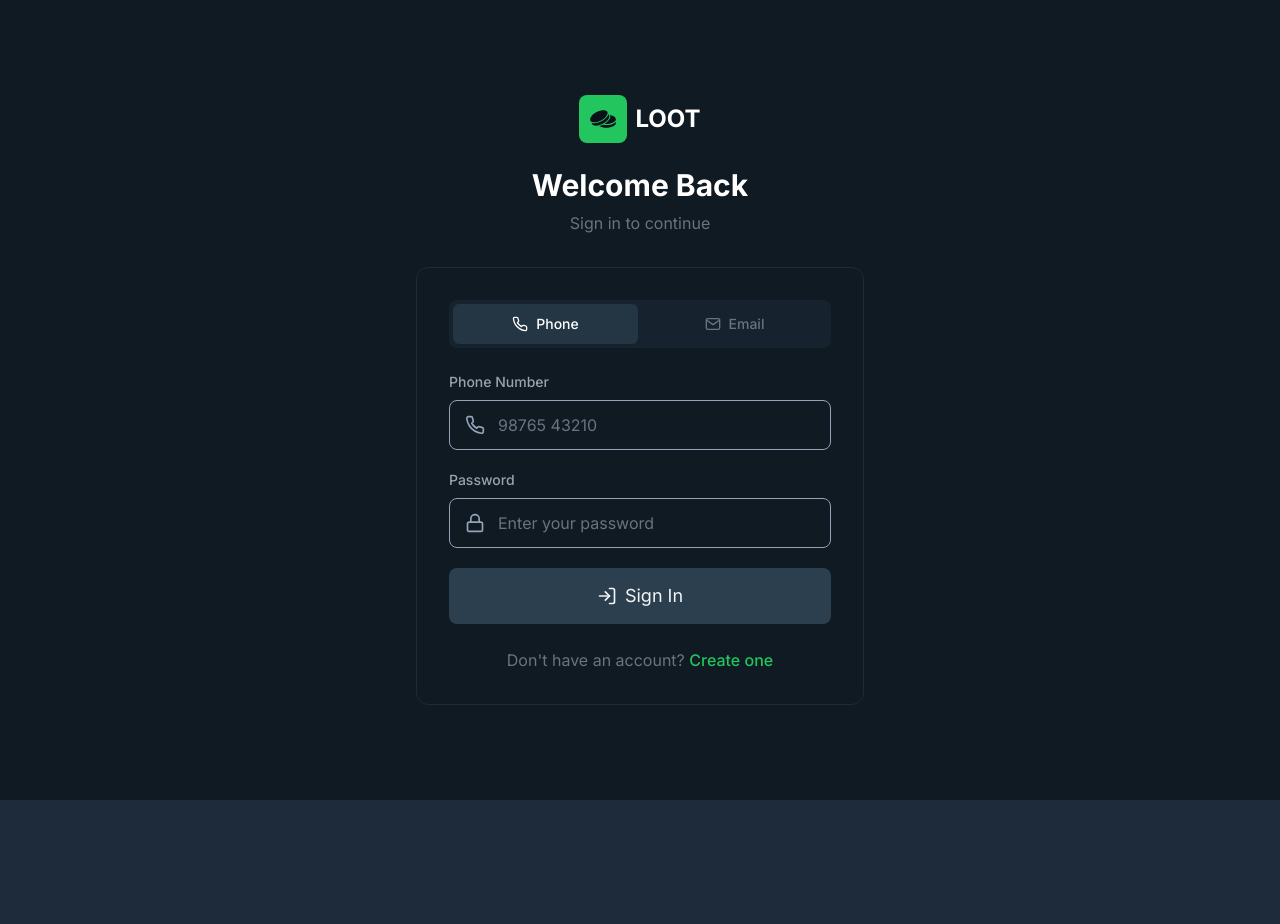
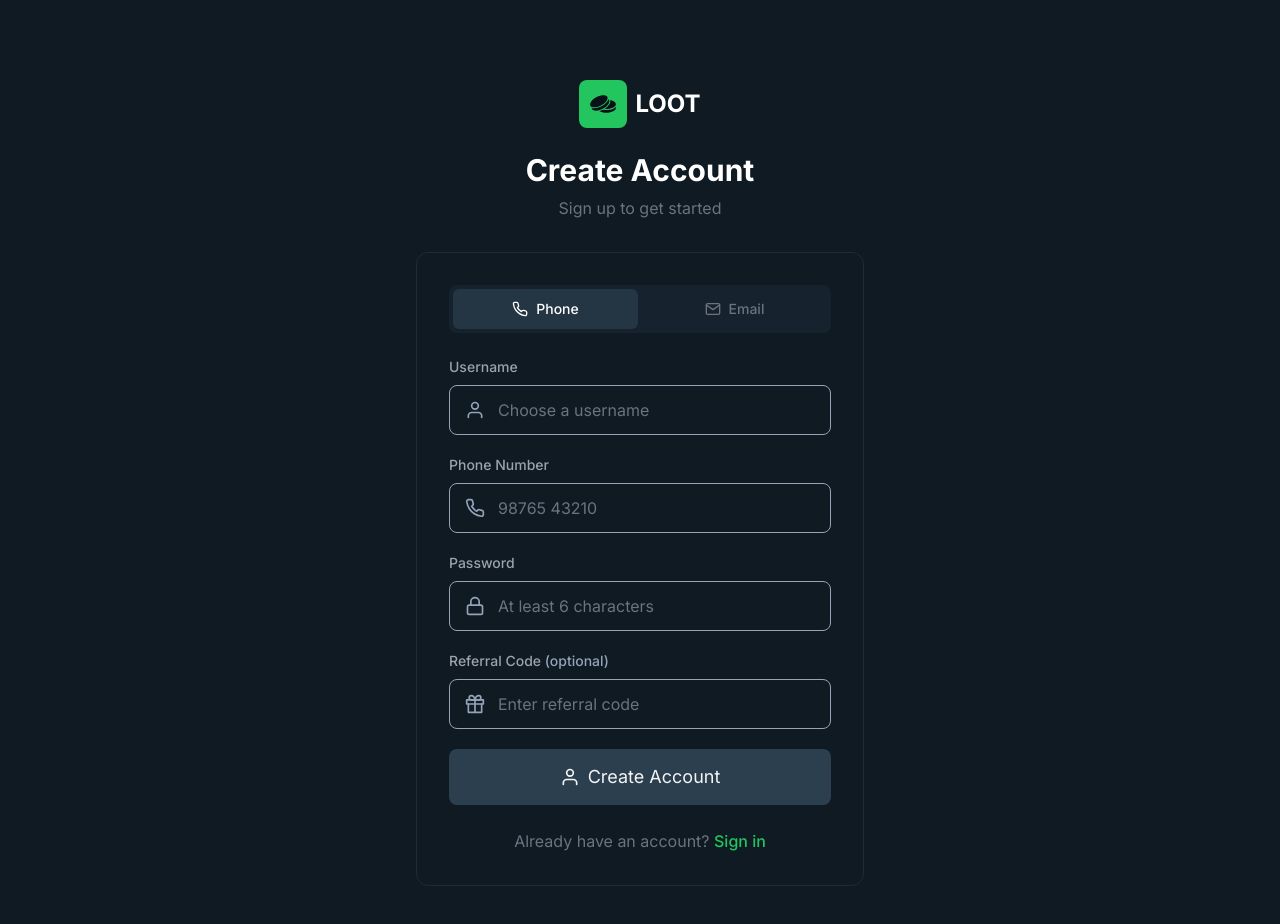
Before and after one commit to chandan-blip/zynk_loot, a React (Vite) app in the folder frontend/: page /register in a window 1280 px wide. Shown: the top 924 px of the page. Before the commit the page ends 800 px from the top, so only its background shows below. Built offline with nearby package versions, Linux system fonts and the light colour scheme; no server answers.

Commit message:
upgraded

```diff
--- a/frontend/src/pages/Contact.jsx
+++ b/frontend/src/pages/Contact.jsx
@@ -174,7 +174,19 @@ function Contact() {
           </div>
         </div>
         <p className="text-gray-400 text-sm leading-relaxed">
-          LOOT Market Technologies Pvt. Ltd.
+          LOOT Market, operated by Curacao eGaming Licence Holder
+        </p>
+        <p className="text-gray-400 text-sm leading-relaxed mt-1">
+          Regent Gaming Ltd.
+        </p>
+        <p className="text-gray-400 text-sm leading-relaxed mt-1">
+          Fransche Bloemweg 4, Willemstad, Curacao
+        </p>
+        <p className="text-gray-400 text-sm leading-relaxed mt-1">
+          Licence No: 365/JAZ | Registered in Curacao
+        </p>
+        <p className="text-gray-400 text-sm leading-relaxed mt-1">
+          Email: compliance@lootmarket.store
         </p>
       </motion.div>
     </div>
--- a/frontend/src/pages/History.jsx
+++ b/frontend/src/pages/History.jsx
@@ -111,33 +111,35 @@ function History() {
                   animate={{ opacity: 1, x: 0 }}
                   exit={{ opacity: 0, x: 20 }}
                   transition={{ delay: i * 0.02 }}
-                  className="grid grid-cols-12 gap-2 md:gap-4 px-3 sm:px-6 py-4 hover:bg-dark-700/30 transition-colors items-center"
+                  className="flex flex-col gap-2 md:grid md:grid-cols-12 md:gap-4 px-3 sm:px-6 py-4 hover:bg-dark-700/30 transition-colors md:items-center"
                 >
+                  {/* Top row (mobile): Period + Date */}
+                  <div className="flex items-center justify-between md:contents">
                     {/* Period */}
-                  <div className="col-span-4 md:col-span-3">
+                    <div className="md:col-span-3">
                       <div className="flex items-center gap-2">
                         <div className="w-8 h-8 sm:w-10 sm:h-10 rounded-lg bg-dark-700/50 flex items-center justify-center border border-dark-400/30">
                           <GiTrophy className="w-4 h-4 text-accent" />
                         </div>
-                      <div>
                         <p className="text-xs sm:text-sm font-bold text-white">
                           #{item.period_id || item.id}
                         </p>
-                        <p className="text-xs text-gray-500 md:hidden">{formatDate(item.draw_date)}</p>
-                      </div>
                       </div>
                     </div>
 
-                  {/* Date - Desktop only */}
-                  <div className="hidden md:block md:col-span-3">
-                    <p className="text-white text-sm">{formatDate(item.draw_date)}</p>
-                    <p className="text-xs text-gray-500">
+                    {/* Date */}
+                    <div className="md:col-span-3">
+                      <p className="text-white text-xs sm:text-sm">{formatDate(item.draw_date)}</p>
+                      <p className="text-xs text-gray-500 text-right md:text-left">
                         {item.status === 'completed' ? 'Completed' : item.status}
                       </p>
                     </div>
+                  </div>
 
+                  {/* Bottom row (mobile): Winning Number + Pool */}
+                  <div className="flex items-center justify-between md:contents">
                     {/* Winning Number */}
-                  <div className="col-span-4 md:col-span-3 text-center">
+                    <div className="md:col-span-3 md:text-center">
                       <div className="inline-flex items-center gap-1">
                         {item.winning_number.split('').map((digit, idx) => (
                           <span
@@ -151,12 +153,13 @@ function History() {
                     </div>
 
                     {/* Pool */}
-                  <div className="col-span-4 md:col-span-3 text-right">
+                    <div className="md:col-span-3 md:text-right">
                       <div className="flex items-center justify-end gap-1">
-                      <GiTwoCoins className="w-4 h-4 text-accent" />
+                        <GiTwoCoins className="w-4 h-4 text-accent shrink-0" />
                         <span className="text-accent font-bold text-sm sm:text-base">
                           {parseFloat(item.total_pool || 0).toLocaleString()}
                         </span>
+                      </div>
                     </div>
                   </div>
                 </motion.div>
--- a/frontend/src/pages/Home.jsx
+++ b/frontend/src/pages/Home.jsx
@@ -1176,7 +1176,7 @@ function Home() {
                 <FiUsers className="w-4 h-4 text-accent" />
                 <span className="text-gray-500 text-xs">Participants</span>
               </div>
-              <p className="text-white font-bold text-lg">{prizePool.participants.toLocaleString()}</p>
+              <p className="text-white font-bold text-lg">{prizePool.participants >= 2000 ? prizePool.participants.toLocaleString() : String(Math.floor(100 + (prizePool.total % 900))).padStart(3, '0')}</p>
             </div>
             <div className="p-3 rounded-lg bg-dark-800/50">
               <div className="flex items-center gap-2 mb-1">
--- a/frontend/src/pages/Register.jsx
+++ b/frontend/src/pages/Register.jsx
@@ -1,7 +1,7 @@
 import { useState } from 'react';
-import { Link, useNavigate } from 'react-router-dom';
+import { Link, useNavigate, useSearchParams } from 'react-router-dom';
 import { motion } from 'framer-motion';
-import { FiMail, FiLock, FiLogIn, FiPhone, FiAlertCircle } from 'react-icons/fi';
+import { FiMail, FiLock, FiUser, FiPhone, FiAlertCircle, FiGift } from 'react-icons/fi';
 import { GiTwoCoins } from 'react-icons/gi';
 import toast from 'react-hot-toast';
 import * as api from '../services/api';
@@ -9,13 +9,16 @@ import useStore from '../store/useStore';
 import { validatePhone } from '../utils/validators';
 import usePageTitle from '../hooks/usePageTitle';
 
-function Login() {
+function Register() {
   usePageTitle('Register');
 
+  const [searchParams] = useSearchParams();
   const [authMethod, setAuthMethod] = useState('phone');
+  const [username, setUsername] = useState('');
   const [email, setEmail] = useState('');
   const [phone, setPhone] = useState('');
   const [password, setPassword] = useState('');
+  const [referralCode, setReferralCode] = useState(searchParams.get('ref') || '');
   const [loading, setLoading] = useState(false);
   const [error, setError] = useState('');
   const { login } = useStore();
@@ -26,8 +29,23 @@ function Login() {
 
     setError('');
     const contact = authMethod === 'email' ? email : phone;
-    if (!contact || !password) {
+    if (!username || !contact || !password) {
       setError('Please fill in all fields');
+      return;
+    }
+
+    if (username.length < 3) {
+      setError('Username must be at least 3 characters');
+      return;
+    }
+
+    if (!/^[a-zA-Z0-9_]+$/.test(username)) {
+      setError('Username can only contain letters, numbers, and underscores');
+      return;
+    }
+
+    if (password.length < 6) {
+      setError('Password must be at least 6 characters');
       return;
     }
 
@@ -40,18 +58,20 @@ function Login() {
 
     setLoading(true);
     try {
-      const response = await api.login({
+      const response = await api.register({
+        username,
         email: authMethod === 'email' ? email : undefined,
         phone: authMethod === 'phone' ? normalizedPhone : undefined,
         password,
+        referralCode: referralCode || undefined,
       });
       if (response.data.success) {
         login(response.data.data.token, response.data.data.user);
-        toast.success('Welcome back!');
+        toast.success('Account created successfully!');
         navigate('/');
       }
     } catch (err) {
-      const msg = err.response?.data?.message || 'Login failed';
+      const msg = err.response?.data?.message || 'Registration failed';
       setError(msg);
       toast.error(msg);
     } finally {
@@ -74,8 +94,8 @@ function Login() {
             </div>
             <span className="text-2xl font-bold text-white">LOOT</span>
           </Link>
-          <h1 className="text-3xl font-bold text-white mb-2">Welcome Back</h1>
-          <p className="text-gray-500">Sign in to continue</p>
+          <h1 className="text-3xl font-bold text-white mb-2">Create Account</h1>
+          <p className="text-gray-500">Sign up to get started</p>
         </div>
 
         {/* Form */}
@@ -109,6 +129,23 @@ function Login() {
           </div>
 
           <form onSubmit={handleSubmit} className="space-y-5">
+            {/* Username */}
+            <div>
+              <label className="block text-sm font-medium text-gray-400 mb-2">Username</label>
+              <div className="relative">
+                <FiUser className="absolute left-4 top-1/2 -translate-y-1/2 text-dark-200 w-5 h-5" />
+                <input
+                  type="text"
+                  name="username"
+                  autoComplete="username"
+                  value={username}
+                  onChange={(e) => setUsername(e.target.value.replace(/[^a-zA-Z0-9_]/g, '').slice(0, 50))}
+                  className="input w-full pl-12 pr-4 py-3 bg-transparent border border-dark-200 rounded-lg outline-none"
+                  placeholder="Choose a username"
+                />
+              </div>
+            </div>
+
             {/* Phone or Email */}
             {authMethod === 'phone' ? (
               <div>
@@ -157,7 +194,23 @@ function Login() {
                   value={password}
                   onChange={(e) => setPassword(e.target.value)}
                   className="input w-full pl-12 pr-4 py-3 bg-transparent border border-dark-200 rounded-lg outline-none"
-                  placeholder="Enter your password"
+                  placeholder="At least 6 characters"
+                />
+              </div>
+            </div>
+
+            {/* Referral Code */}
+            <div>
+              <label className="block text-sm font-medium text-gray-400 mb-2">Referral Code <span className="text-dark-200">(optional)</span></label>
+              <div className="relative">
+                <FiGift className="absolute left-4 top-1/2 -translate-y-1/2 text-dark-200 w-5 h-5" />
+                <input
+                  type="text"
+                  name="referralCode"
+                  value={referralCode}
+                  onChange={(e) => setReferralCode(e.target.value)}
+                  className="input w-full pl-12 pr-4 py-3 bg-transparent border border-dark-200 rounded-lg outline-none"
+                  placeholder="Enter referral code"
                 />
               </div>
             </div>
@@ -185,21 +238,21 @@ function Login() {
               {loading ? (
                 <span className="flex items-center justify-center gap-2">
                   <div className="w-5 h-5 border-2 border-dark-900 border-t-transparent rounded-full animate-spin" />
-                  <span>Signing in...</span>
+                  <span>Creating account...</span>
                 </span>
               ) : (
                 <span className="flex items-center justify-center gap-2">
-                  <FiLogIn className="w-5 h-5" />
-                  <span>Sign In</span>
+                  <FiUser className="w-5 h-5" />
+                  <span>Create Account</span>
                 </span>
               )}
             </motion.button>
           </form>
 
           <div className="mt-6 text-center text-gray-500">
-            Don't have an account?{' '}
-            <Link to="/register" className="text-accent hover:underline font-medium">
-              Create one
+            Already have an account?{' '}
+            <Link to="/login" className="text-accent hover:underline font-medium">
+              Sign in
             </Link>
           </div>
         </div>
@@ -208,4 +261,4 @@ function Login() {
   );
 }
 
-export default Login;
+export default Register;
--- a/frontend/src/pages/admin/AdminSettings.jsx
+++ b/frontend/src/pages/admin/AdminSettings.jsx
@@ -48,6 +48,8 @@ const settingIcons = {
   activity_weight_zynk_buy: FiPercent,
   activity_weight_transfer: FiPercent,
   activity_weight_withdrawal: FiPercent,
+  activity_weight_game_win: FiPercent,
+  activity_weight_game_play: FiPercent,
 
   // Session hours
   session_1_generate_hour: FiClock,
@@ -104,6 +106,8 @@ const settingLabels = {
   activity_weight_zynk_buy: 'Zynk Buy Weight (%)',
   activity_weight_transfer: 'Transfer Weight (%)',
   activity_weight_withdrawal: 'Withdrawal Weight (%)',
+  activity_weight_game_win: 'Game Win Weight (%)',
+  activity_weight_game_play: 'Game Play Weight (%)',
 
   // Session 1
   session_1_generate_hour: 'Session 1 Generate Hour',
@@ -128,7 +132,7 @@ const settingCategories = {
   'Prize Settings': ['exact_match_multiplier', 'near_match_multiplier', 'vote_reward'],
   'Referral Settings': ['referral_commission_rate'],
   'Investment Settings': ['invest_enabled', 'invest_min_amount', 'invest_max_amount', 'invest_max_per_user', 'invest_base_rate_min', 'invest_base_rate_max', 'invest_early_withdraw_penalty'],
-  'Live Activity Feed': ['activity_enabled', 'activity_frequency_min', 'activity_frequency_max', 'activity_amount_digits_min', 'activity_amount_digits_max', 'activity_weight_vote', 'activity_weight_buy', 'activity_weight_sell', 'activity_weight_win', 'activity_weight_zynk_buy', 'activity_weight_transfer', 'activity_weight_withdrawal'],
+  'Live Activity Feed': ['activity_enabled', 'activity_frequency_min', 'activity_frequency_max', 'activity_amount_digits_min', 'activity_amount_digits_max', 'activity_weight_vote', 'activity_weight_buy', 'activity_weight_sell', 'activity_weight_win', 'activity_weight_zynk_buy', 'activity_weight_transfer', 'activity_weight_withdrawal', 'activity_weight_game_win', 'activity_weight_game_play'],
   'Session 1 (Morning)': ['session_1_generate_hour', 'session_1_reveal_start_hour', 'session_1_reveal_end_hour'],
   'Session 2 (Evening)': ['session_2_generate_hour', 'session_2_reveal_start_hour', 'session_2_reveal_end_hour'],
   'Session 3 (Night)': ['session_3_generate_hour', 'session_3_reveal_start_hour', 'session_3_reveal_end_hour']
```
Also changed, not shown: 2 other files (tests, documents, lock files or other folders). Lines whose indentation alone changed are shown as unchanged.
